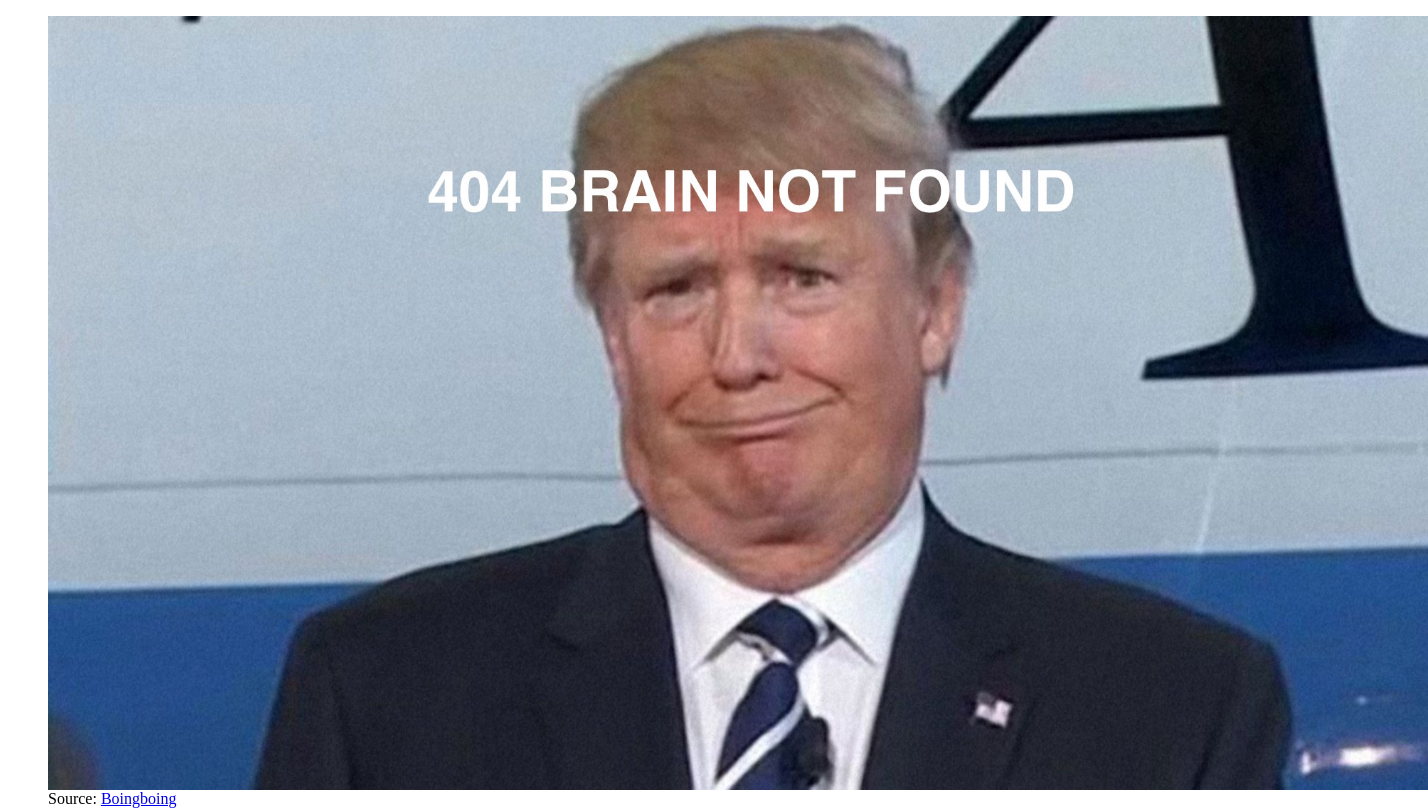
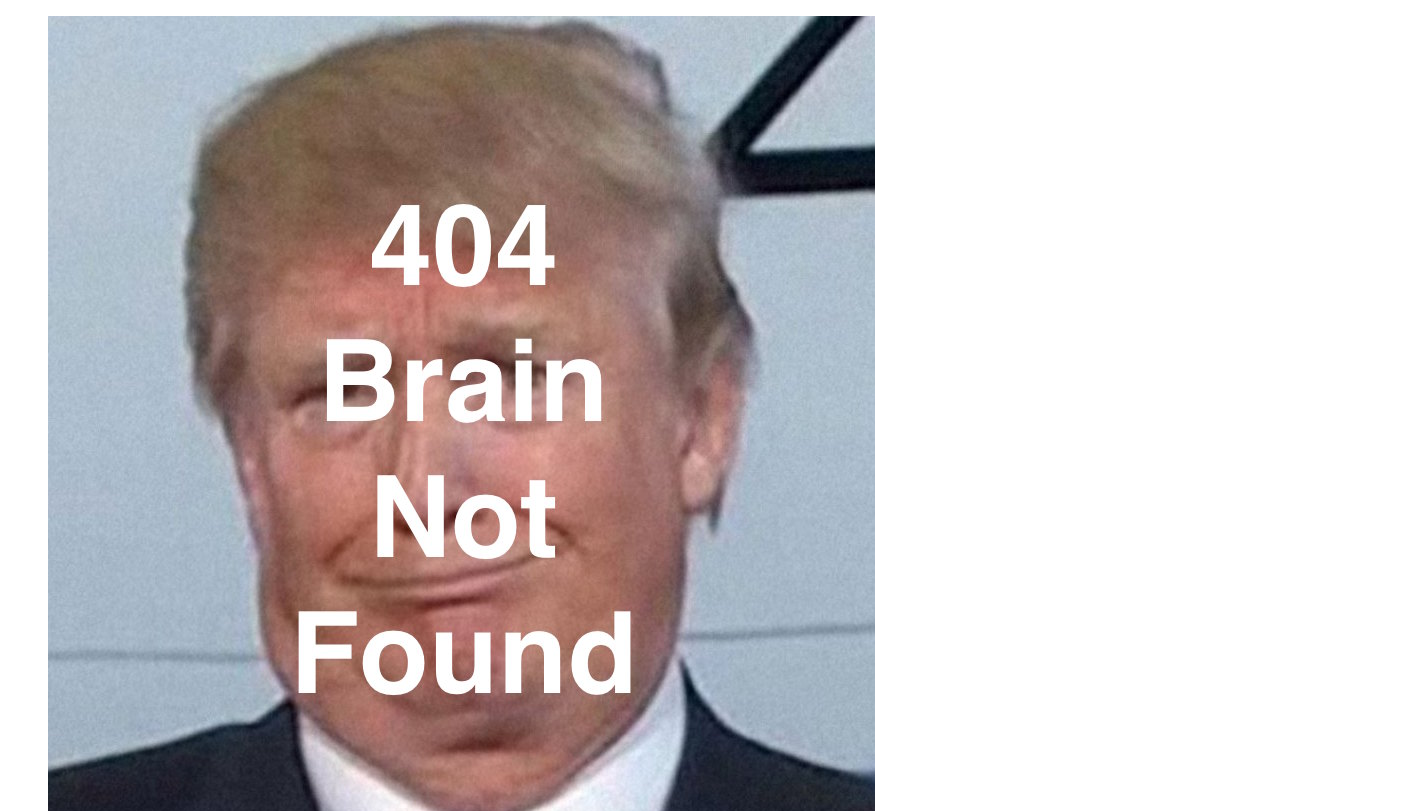
Before and after one commit to MOCSABNIMAJNEB/teardownthewall, a plain HTML site: page index.html in a window 1280 px wide. Shown: the top 811 px of the page, 1428 px wide, since content can reach past the window. Drawn offline with Linux system fonts and the light colour scheme.

Commit message:
update srcset

```diff
--- a/index.html
+++ b/index.html
@@ -8,7 +8,7 @@
 <body>
   <div>
     <figure>
-      <img src="resources/trump_portrait.jpg" srcset="resources/trump.jpg 1800w" alt="Fuck Trump" />
+      <img src="resources/trump_portrait.jpg" srcset="resources/trump_portrait.jpg 1x, resources/trump.jpg 2x" alt="Fuck Trump" />
       <figcaption>Source: <a href="https://boingboing.net/2016/11/24/trump-is-angry-at-nbc-news-for.html">Boingboing</a></figcaption>
     </figure>
   </div>
```
